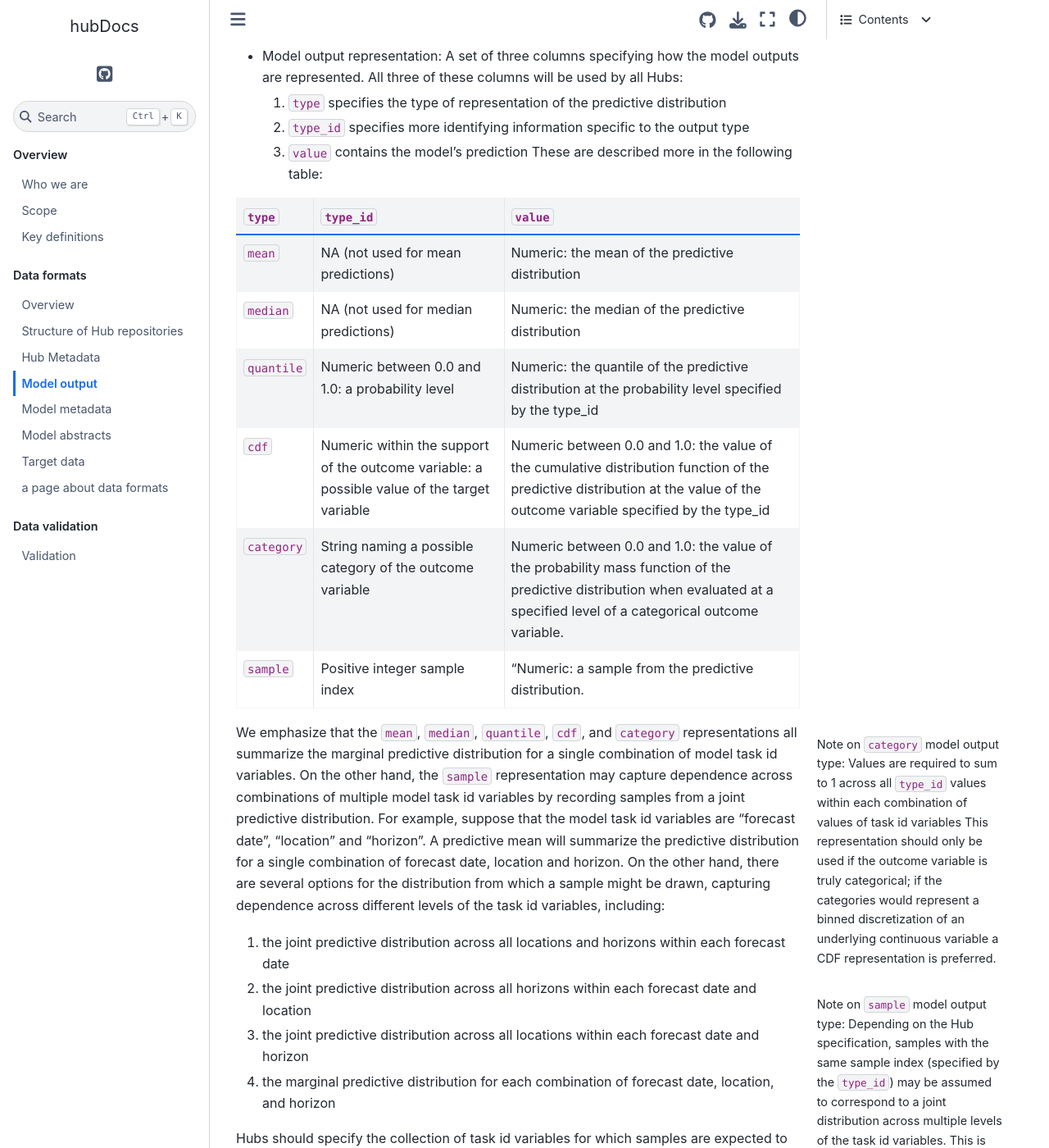
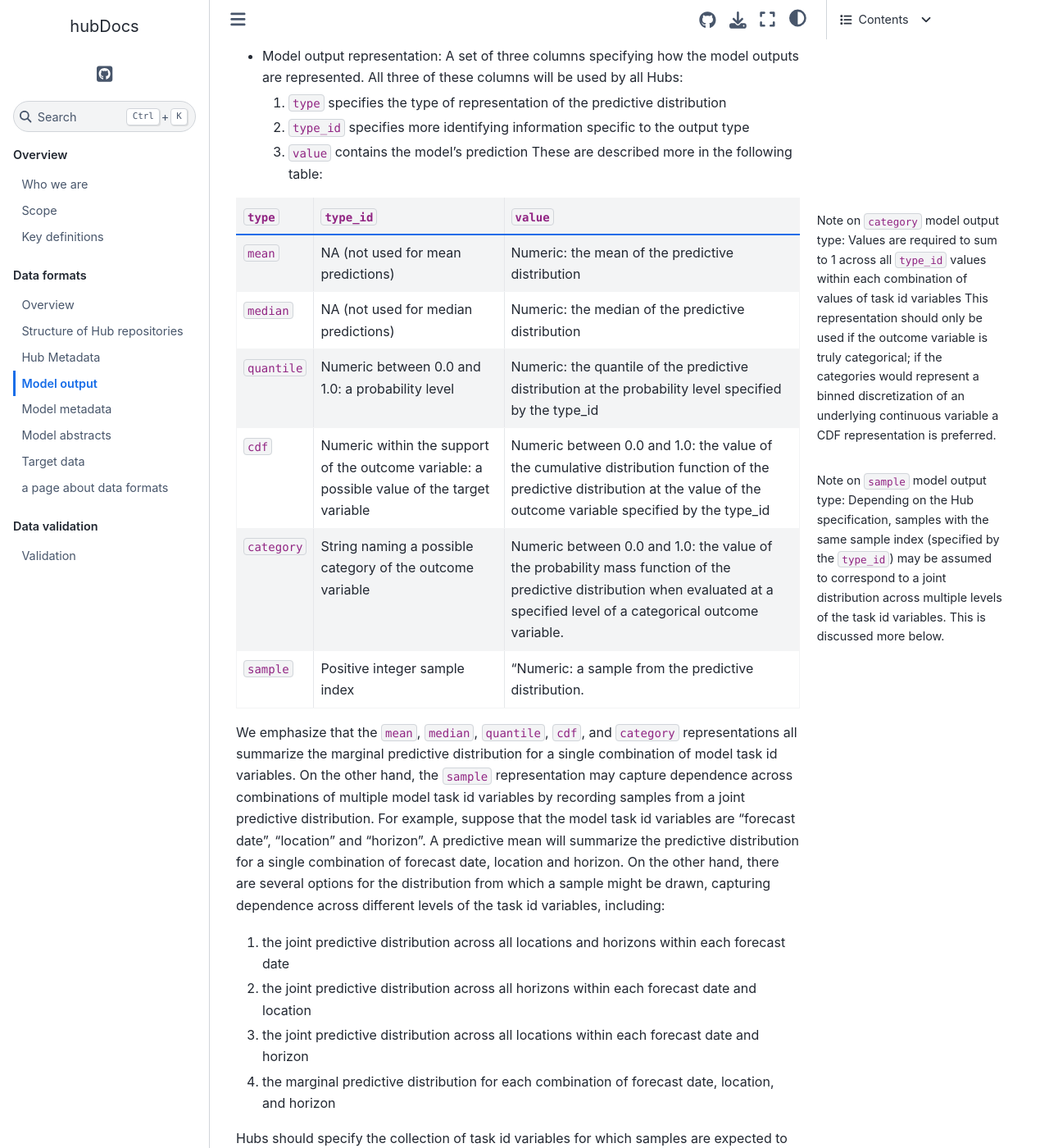
Before and after one commit to hubverse-org/hubDocs, a Sphinx documentation site: the page built from docs/source/format/model-output.md, in a window 1280 px wide and 1400 px high, scrolled down 719 px. Shown: the whole window at 82% size. Built offline with Sphinx 7.4.7 and the Sphinx Book theme 1.1.4, drawn with Linux system fonts in a browser that asks for light colours; some of the changed text lies outside the part shown.

Commit message:
moving margin notes

````diff
--- a/docs/source/format/model-output.md
+++ b/docs/source/format/model-output.md
@@ -23,6 +23,14 @@ Model outputs are contributed by teams, and are represented in a “tidy” rect
    3. `value` contains the model’s prediction
 These are described more in the following table:
 
+```{margin}
+Note on `category` model output type: Values are required to sum to 1 across all `type_id` values within each combination of values of task id variables This representation should only be used if the outcome variable is truly categorical; if the categories would represent a binned discretization of an underlying continuous variable  a CDF representation is preferred.
+```
+
+```{margin}
+Note on `sample` model output type: Depending on the Hub specification, samples with the same sample index (specified by the `type_id`) may be assumed to correspond to a joint distribution across multiple levels of the task id variables. This is discussed more below.
+```
+
 | `type` | `type_id` | `value` |
 | ------ | ------ | ------ |
 | `mean` | NA (not used for mean predictions) | Numeric: the mean of the predictive distribution |
@@ -32,13 +40,6 @@ These are described more in the following table:
 | `category` | String naming a possible category of the outcome variable | Numeric between 0.0 and 1.0: the value of the probability mass function of the predictive distribution when evaluated at a specified level of a categorical outcome variable. |
 | `sample` | Positive integer sample index | "Numeric: a sample from the predictive distribution.
 
-```{margin}
-Note on `category` model output type: Values are required to sum to 1 across all `type_id` values within each combination of values of task id variables This representation should only be used if the outcome variable is truly categorical; if the categories would represent a binned discretization of an underlying continuous variable  a CDF representation is preferred.
-```
-
-```{margin}
-Note on `sample` model output type: Depending on the Hub specification, samples with the same sample index (specified by the `type_id`) may be assumed to correspond to a joint distribution across multiple levels of the task id variables. This is discussed more below.
-```
 
 We emphasize that the `mean`, `median`, `quantile`, `cdf`, and `category` representations all summarize the marginal predictive distribution for a single combination of model task id variables. On the other hand, the `sample` representation may capture dependence across combinations of multiple model task id variables by recording samples from a joint predictive distribution. For example, suppose that the model task id variables are “forecast date”, “location” and “horizon”. A predictive mean will summarize the predictive distribution for a single combination of forecast date, location and horizon. On the other hand, there are several options for the distribution from which a sample might be drawn, capturing dependence across different levels of the task id variables, including:
 1. the joint predictive distribution across all locations and horizons within each forecast date
````
